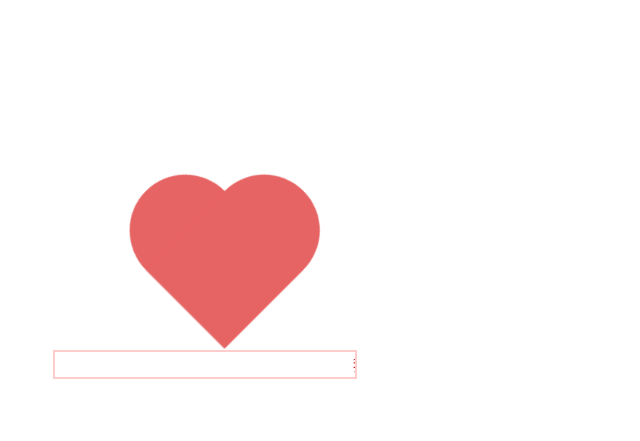
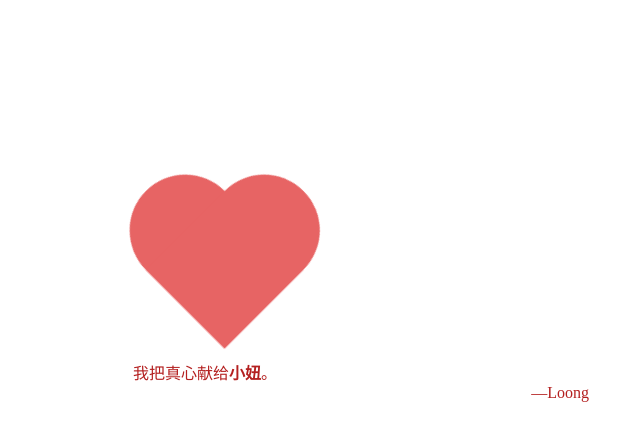
Before and after one commit to godghost/godghost.github.com, a Jekyll site: the page to-the-girl.html, which Jekyll copies as it is, in a window 1280 px wide. Shown: the top 441 px of the page, without its empty margins (435-1075 px from the left). Built offline with Jekyll 4.4.1, drawn with Linux system fonts in a browser that asks for light colours.

Commit message:
modify to-the-girl.html

```diff
--- a/to-the-girl.html
+++ b/to-the-girl.html
@@ -4,8 +4,7 @@
 <head>
 <meta http-equiv="Content-Type" CONTENT="text/html; charset=UTF-8"/>
 <meta name="viewport" content="width=device-width, initial-scale=1.0, maximum-scale=1.0, minimum-scale=1.0, user-scalable=0">
-<link rel="shortcut icon" href="./../fav.ico" type="image/x-icon">
-<title>Love</title>
+<title>Love Jessie.</title>
 <style type="text/css">
 *{
     margin: 0;
@@ -52,13 +51,17 @@ div{
     top: -25px;
     right: -25px;
 }
+.text {
+    width: 60%;
+    margin: 0 auto;
+}
 .say{
-    margin-top: 50px;
-    width: 300px;
-    height: 25px;
+    margin-top: 60px;
     color: #B42020;
     background-color: #fff;
-    border: 2px solid #FFCCCC;
+}
+.say .right {
+    float: right;
 }
 @-webkit-keyframes beat{
     0%{
@@ -79,7 +82,9 @@ div{
     <div class="heartDiv">
         <div class="heart"></div>
     </div>
-    <marquee class="say">我把真心献给<b>小妞</b>。—Loong</marquee>
+    <div class="text">
+        <p class="say">我把真心献给<b>小妞</b>。<br><span class="right">—Loong</span></p>
+    </div>
     <audio id="hideBeat" autoplay="autoplay" loop hidden="hidden">
         <source src="./files/beat.mp3" type="audio/mpeg">
     </audio>
```
